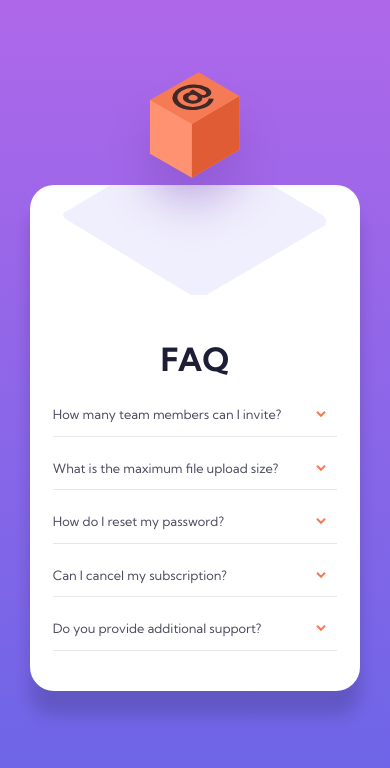
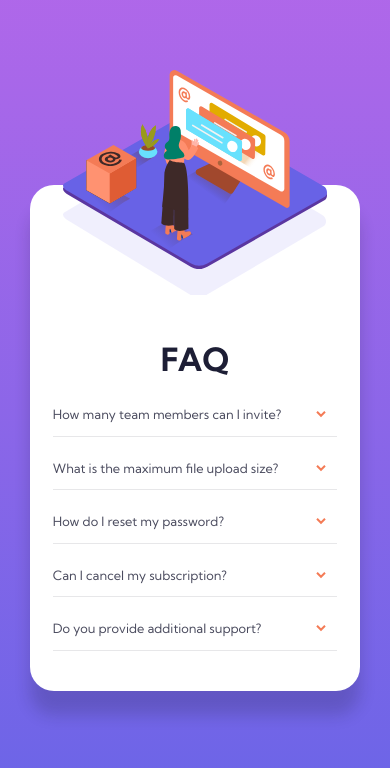
Before and after one commit to aidynych/faq-accordion-card-bb, a React (Vite) app: page / in a window 390 px wide. Shown: the top 768 px of the page. Built offline with nearby package versions, Linux system fonts and the light colour scheme.

Commit message:
changed path of mobile img

```diff
--- a/src/App.jsx
+++ b/src/App.jsx
@@ -18,7 +18,7 @@ function App() {
           <picture>
             <img
               className="woman-img"
-              src="../public/images/illustration-box-desktop.svg"
+              src="/public/images/illustration-woman-online-mobile.svg"
               alt=""
             />
           </picture>
```
